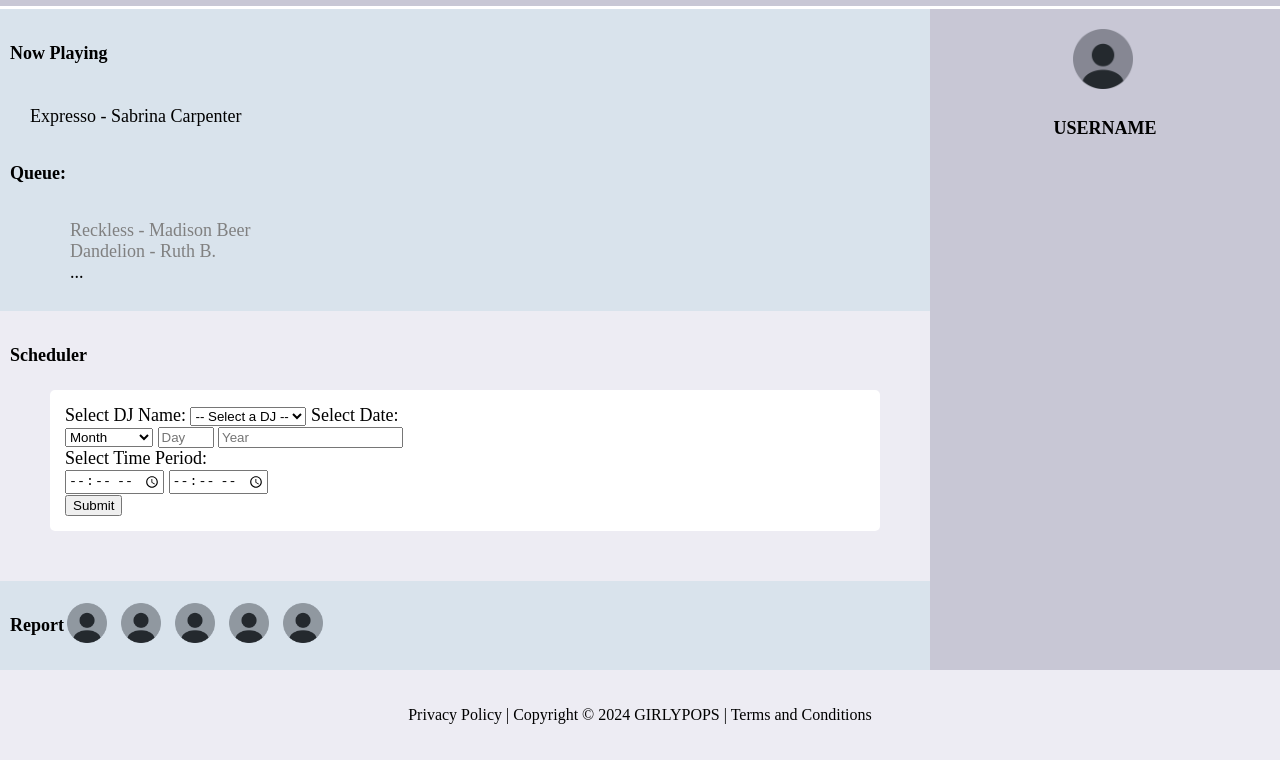
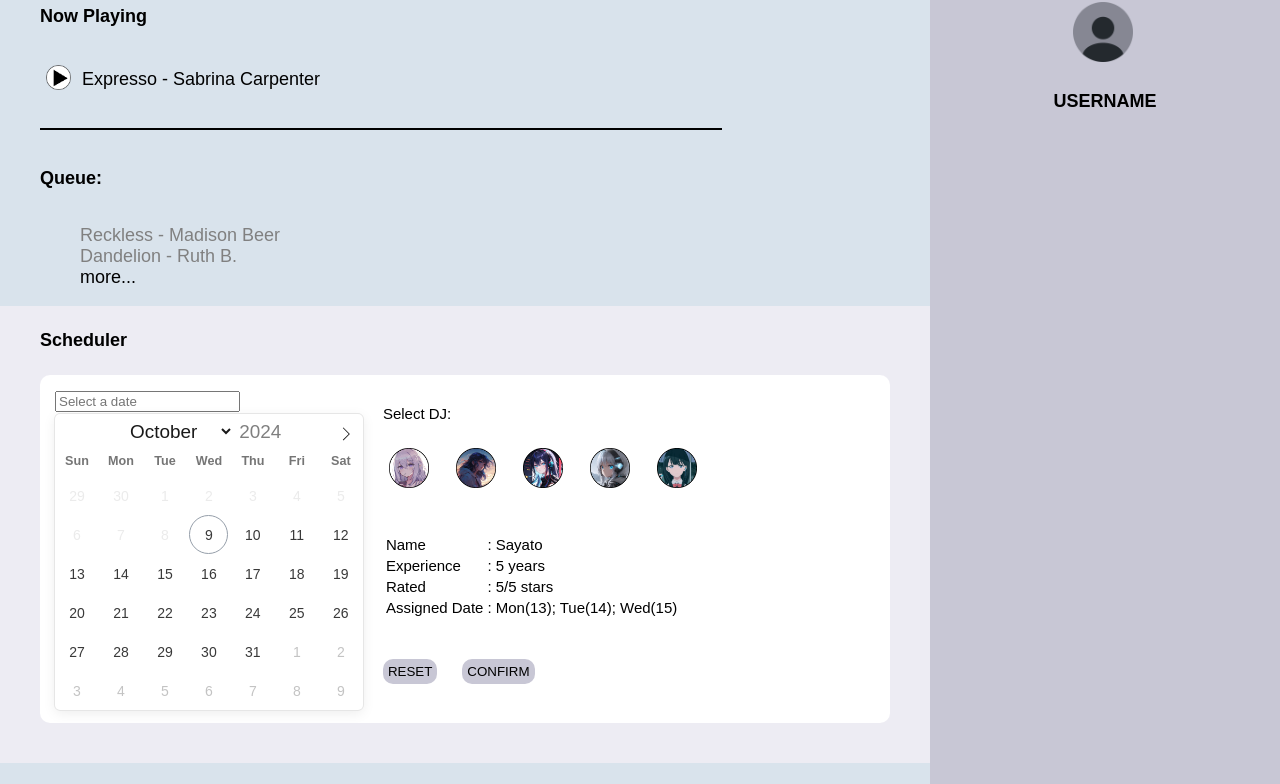
Before and after one commit to StoicNeutron/SWE432, a plain HTML site: page index.html in a window 1280 px wide. Shown: the part 59-843 px from the top of the page. Before the commit the page ends 819 px from the top, so only its background shows below. Drawn offline with nearby package versions, Linux system fonts and the light colour scheme; a web font is replaced by a local one.

Commit message:
progress ass3

```diff
--- a/index.html
+++ b/index.html
@@ -6,87 +6,128 @@
     <meta name="viewport" content="width=device-width, initial-scale=1.0">
     <title>GIRLYPOPS</title>
     <link rel="stylesheet" href="style.css">
+    <link rel="icon" href="resources/favicon.ico" type="image/x-icon">
+    <link rel="preconnect" href="https://rsms.me/">
+    <link rel="stylesheet" href="https://rsms.me/inter/inter.css">
+    <!--Flatpickr: for calendar input library-->
+    <link rel="stylesheet" href="https://cdn.jsdelivr.net/npm/flatpickr/dist/flatpickr.min.css">
+    <script src="https://cdn.jsdelivr.net/npm/flatpickr"></script>
+    <script src="script.js" defer></script>
 </head>
 
 <body>
     <div class="navbar">
-        <h3>GIRLYPOPS</h3>
+        <a href=""><img src="resources/logo.png" style="height: 30px; width: auto;"></a>
     </div>
 
     <div class="main_content">
         <div class="left_content">
             <div class="now_playing">
                 <h4>Now Playing</h4>
-                <p style="margin-left: 20px;">Expresso - Sabrina Carpenter</p>
+                <div class="now_playing_elements">
+                    <button id="playButton">
+                        <img id="buttonImage" src="resources/play.png" alt="Play/Pause Button">
+                    </button>
+                    <audio id="audioPlayer" autoplay loop>
+                        <source src="resources/expresso.mp3" type="audio/mpeg">
+                    </audio>
+                    <p>Expresso - Sabrina Carpenter</p>
+                    <img id="sound_animated" src="" style="height: 30px; width:auto; margin-left: 10px; margin-top: 13px">
+                </div>
+                <hr style="border: 0.5px solid black; width: 80%; margin: 20px 0;">
                 <p><b>Queue:</b></p>
-                <div style="margin-left: 20px;">
-                    <ol style="list-style: none;">
-                        <li style="color:grey">Reckless - Madison Beer</li>
-                        <li style="color:grey">Dandelion - Ruth B.</li>
-                        <li style="color:grey"><a href="">...</a></li>
-                    </ol>
-                </div>
+                <ol id="songList" style="list-style: none;">
+                    <li style="color:grey">Reckless - Madison Beer</li>
+                    <li style="color:grey">Dandelion - Ruth B.</li>
+                    <li id="expandList" style="color:grey; cursor: pointer;"><a href="javascript:void(0);">more...</a></li>
+                </ol>
             </div>
             <div class="scheduler">
                 <h4>Scheduler</h4>
-                <form action="/submit" method="POST">
-                    <!-- DJ Name Dropdown -->
-                    <label for="dj-name">Select DJ Name:</label>
-                    <select id="dj-name" name="dj-name" required>
-                        <option value="">-- Select a DJ --</option>
-                        <option value="dj-zayn">DJ Zayn</option>
-                        <option value="dj-camila">DJ Camila</option>
-                        <option value="dj-marshmello">DJ Marshmello</option>
-                        <option value="dj-khaled">DJ Khaled</option>
-                    </select>
+                <div class="scheduler_elements">
+                    <div style="flex-direction: column;">
+                        <input type="text" id="myCalendar" placeholder="Select a date">
+                    </div>
+                    <div class="scheduler_elements2">
+                        <p style="font-size: 15px;">Select DJ:</p>
+                        <div class="profile_picker">
+                            <button style="border: none; background-color: transparent; cursor: pointer;">
+                                <img src="resources/profile1.png" alt="profile picture">
+                            </button>
+                            <button style="border: none; background-color: transparent; cursor: pointer;">
+                                <img src="resources/profile2.png" alt="profile picture">
+                            </button>
+                            <button style="border: none; background-color: transparent; cursor: pointer;">
+                                <img src="resources/profile3.png" alt="profile picture">
+                            </button>
+                            <button style="border: none; background-color: transparent; cursor: pointer;">
+                                <img src="resources/profile4.png" alt="profile picture">
+                            </button>
+                            <button style="border: none; background-color: transparent; cursor: pointer;">
+                                <img src="resources/profile5.png" alt="profile picture">
+                            </button>
+                        </div>
+                        <div class="DJ_info">
+                            <table style="font-size: 15px;margin-top: 40px;">
+                                <tr>
+                                    <td>Name</td>
+                                    <td>: Sayato</td>
+                                </tr>
+                                <tr>
+                                    <td>Experience</td>
+                                    <td>: 5 years</td>
+                                </tr>
+                                <tr>
+                                    <td>Rated</td>
+                                    <td>: 5/5 stars</td>
+                                </tr>
+                                <tr>
+                                    <td>Assigned Date</td>
+                                    <td>: Mon(13); Tue(14); Wed(15)</td>
+                                </tr>
+                            </table>
+                        </div>
+                        <button class="scheduler_buttons" type="button" onclick="">RESET</button>
+                        <button class="scheduler_buttons" type="button" onclick="">CONFIRM</button>
+                    </div>
+                </div>
 
-                    <!-- Date Entry Fields -->
-                    <label for="date">Select Date:</label>
-                    <div class="date-container">
-                        <select id="month" name="month" required>
-                            <option value="">Month</option>
-                            <option value="01">January</option>
-                            <option value="02">February</option>
-                            <option value="03">March</option>
-                            <option value="04">April</option>
-                            <option value="05">May</option>
-                            <option value="06">June</option>
-                            <option value="07">July</option>
-                            <option value="08">August</option>
-                            <option value="09">September</option>
-                            <option value="10">October</option>
-                            <option value="11">November</option>
-                            <option value="12">December</option>
-                        </select>
+                <script>
+                    // Initialize Flatpickr
+                    flatpickr("#myCalendar", {
+                        enableTime: false, // Set to true if you want to pick both date and time
+                        dateFormat: "Y-m-d", // Format of the date
+                        minDate: "today", // Set minimum date to today
+                        maxDate: "2024-12-31", // Set maximum selectable date
+                        inline: true
+                    });
+                </script>
 
-                        <input type="number" id="day" name="day" min="1" max="31" placeholder="Day" required>
-
-                        <input type="number" id="year" name="year" min="2023" placeholder="Year" required>
-                    </div>
-
-                    <!-- Time Period Range -->
-                    <label for="time-range">Select Time Period:</label>
-                    <div class="time-container">
-                        <input type="time" id="start-time" name="start-time" required>
-                        <input type="time" id="end-time" name="end-time" required>
-                    </div>
-
-                    <!-- Submit Button -->
-                    <button type="submit">Submit</button>
-                </form>
             </div>
             <div class="report">
                 <h4>Report</h4>
-                <table class="report_profiles">
-                    <tr>
-                        <td class="report_profile_img"><img src="resources/profile.png"></td>
-                        <td class="report_profile_img"><img src="resources/profile.png"></td>
-                        <td class="report_profile_img"><img src="resources/profile.png"></td>
-                        <td class="report_profile_img"><img src="resources/profile.png"></td>
-                        <td class="report_profile_img"><img src="resources/profile.png"></td>
-                    </tr>
-                </table>
-                <div></div>
+                <div class="report_elements">
+                    <div class="profile_picker" style="display: flex;">
+                        <button style="border: none; background-color: transparent; cursor: pointer;">
+                            <img src="resources/profile1.png" alt="profile picture">
+                        </button>
+                        <button style="border: none; background-color: transparent; cursor: pointer;">
+                            <img src="resources/profile2.png" alt="profile picture">
+                        </button>
+                        <button style="border: none; background-color: transparent; cursor: pointer;">
+                            <img src="resources/profile3.png" alt="profile picture">
+                        </button>
+                        <button style="border: none; background-color: transparent; cursor: pointer;">
+                            <img src="resources/profile4.png" alt="profile picture">
+                        </button>
+                        <button style="border: none; background-color: transparent; cursor: pointer;">
+                            <img src="resources/profile5.png" alt="profile picture">
+                        </button>
+                    </div>
+                    <div class="report_info">
+                        <p>Sample Texts: </p>
+                    </div>
+                </div>
             </div>
         </div>
         <div class="right_content">
@@ -98,7 +139,8 @@
     </div>
 
     <div class="footer">
-        <p><a href="">Privacy Policy</a> | Copyright © 2024 GIRLYPOPS | <a>Terms and Conditions</a></p>
+        <p style="font-size: 15px;"><a href="">Privacy Policy</a> | Copyright © 2024 GIRLYPOPS | <a href="">Terms and
+                Conditions</a></p>
     </div>
 </body>
 
--- /dev/null
+++ b/script.js
@@ -0,0 +1,71 @@
+document.addEventListener('DOMContentLoaded', function() {
+    const button = document.getElementById('playButton');
+    const sound_animated = document.getElementById('sound_animated');
+    const buttonImage = document.getElementById('buttonImage');
+    const audio = document.getElementById('audioPlayer');
+
+    const expandList = document.getElementById('expandList');
+    const songList = document.getElementById('songList');
+
+    const playImage = 'resources/pause.png';
+    const pauseImage = 'resources/play.png';
+
+    let isExpanded = false;
+
+    const moreSongs = [
+        'Driver’s License - Olivia Rodrigo',
+        'Positions - Ariana Grande',
+        'Super Natural - News Jean'
+    ];
+
+    button.addEventListener('click', function() {
+        if (audio.paused) {
+            audio.play();
+            buttonImage.src = playImage;
+            sound_animated.src = 'resources/sound_wave.webp';
+        } else {
+            audio.pause();
+            buttonImage.src = pauseImage;
+            sound_animated.src = '';
+        }
+    });
+
+    button.addEventListener('mouseover', function() {
+        buttonImage.style.transform = 'scale(1.1)'; // Zoom on hover
+    });
+
+    button.addEventListener('mouseout', function() {
+        buttonImage.style.transform = 'scale(1)'; // Reset zoom when hover ends
+    });
+
+
+    function expand() {
+        moreSongs.forEach(function(song) {
+            const newLi = document.createElement('li');
+            newLi.textContent = song;
+            newLi.style.color = 'gray';
+            newLi.classList.add('more-item');
+            songList.insertBefore(newLi, expandList);
+        });
+
+        expandList.innerHTML = '<a href="javascript:void(0);">less...</a>';
+        isExpanded = true;
+    }
+
+    function collapse() {
+        document.querySelectorAll('.more-item').forEach(function(item) {
+            item.remove();
+        });
+
+        expandList.innerHTML = '<a href="javascript:void(0);">more...</a>';
+        isExpanded = false;
+    }
+
+    expandList.addEventListener('click', function() {
+        if (isExpanded) {
+            collapse();
+        } else {
+            expand();
+        }
+    });
+});
--- a/style.css
+++ b/style.css
@@ -1,4 +1,17 @@
-html, body {
+:root {
+    font-family: Inter, sans-serif;
+    font-feature-settings: 'liga' 1, 'calt' 1;
+    /* fix for Chrome */
+}
+
+@supports (font-variation-settings: normal) {
+    :root {
+        font-family: InterVariable, sans-serif;
+    }
+}
+
+html,
+body {
     height: 100%;
     margin: 0;
     display: flex;
@@ -7,11 +20,15 @@ html, body {
 
 .navbar {
     background-color: #C8C7D5;
-    padding: 3px;
+    padding-top: 2px;
+    padding-bottom: 2px;
+    margin-bottom: 3px;
+    display: flex;
+    justify-content: center;
+    justify-items: center;
     text-align: center;
+    text-size-adjust: 20px;
     color: black;
-    flex: 0 0 20px;
-    margin-bottom: 3px;
 }
 
 .main_content {
@@ -25,9 +42,10 @@ html, body {
     display: flex;
     flex-direction: column;
     padding: 0;
+    overflow-y: auto;
 }
 
-.left_content > div {
+.left_content>div {
     flex: 1;
     display: flex;
     color: black;
@@ -36,14 +54,69 @@ html, body {
 
 .now_playing {
     background-color: #D9E3EC;
-    padding: 10px;
+    padding-left: 40px;
+    padding-right: 40px;
     flex-direction: column;
 }
 
+.now_playing_elements {
+    display: flex;
+    justify-items: center;
+}
+
+#playButton {
+    border: none;
+    background-color: transparent;
+    cursor: pointer;
+}
+
+#buttonImage {
+    width: 25px;
+    height: auto;
+    margin-right: 5px;
+    transition: transform 0.2s ease; /* Smooth animation */
+}
+
+#playButton:hover #buttonImage {
+    transform: scale(1.1); /* Slight zoom on hover */
+}
+
+#playButton:active #buttonImage {
+    transform: scale(0.9); /* Slight shrink on click */
+}
+
+
 .scheduler {
     background-color: #EDECF3;
-    padding: 10px;
+    padding-left: 40px;
+    padding-right: 40px;
     flex-direction: column;
+}
+
+.scheduler_elements {
+    display: flex;
+    background-color: white;
+    margin-bottom: 40px;
+    border-radius: 10px;
+    padding: 15px;
+}
+
+.scheduler_elements2 {
+    margin-left: 20px;
+    margin-right: 20px;
+}
+
+.scheduler_buttons {
+    margin-top: 40px;
+    padding: 5px;
+    border-radius: 10px;
+    border-width: 0px;
+    background-color: #C8C7D5;
+    margin-right: 20px;
+}
+
+.scheduler_buttons:hover{
+    background-color: #D9E3EC;
 }
 
 form {
@@ -57,13 +130,41 @@ form {
 
 .report {
     background-color: #D9E3EC;
-    padding: 10px;
+    padding-left: 40px;
+    padding-right: 40px;
+    flex-direction: column;
 }
 
-.report_profile_img img{
+.report_elements {
+    background-color: white;
+    border-radius: 10px;
+    margin-bottom: 40px;
+    padding: 20px;
+}
+
+.report_info {
+    margin: 5px;
+    background-color: #EDECF3;
+    padding: 20px;
+    border-radius: 5px;
+}
+
+.profile_picker img {
     width: 40px;
-    height: auto;
+    margin-top: 10px;
+    height: 40px;
     margin-right: 10px;
+    justify-items: center;
+    transition: all 0.3s ease;
+}
+
+.profile_picker img:hover{
+    border-radius: 40px;
+    margin-top: 0px;
+    width: 50px;
+    height: 50px;
+    transition: all 0.3s ease;
+    justify-items: center;
 }
 
 .right_content {
```
Also changed, not shown: resources/favicon.ico (added), resources/logo.png (added), resources/logo.svg (deleted), resources/pause.png (added), resources/pause_over.png (added), resources/play.png (added), resources/play_over.png (added), resources/profile1.png (added), resources/profile2.png (added), resources/profile3.png (added), resources/profile4.png (added), resources/profile5.png (added), resources/sound_wave.webp (added), 1 other file.
